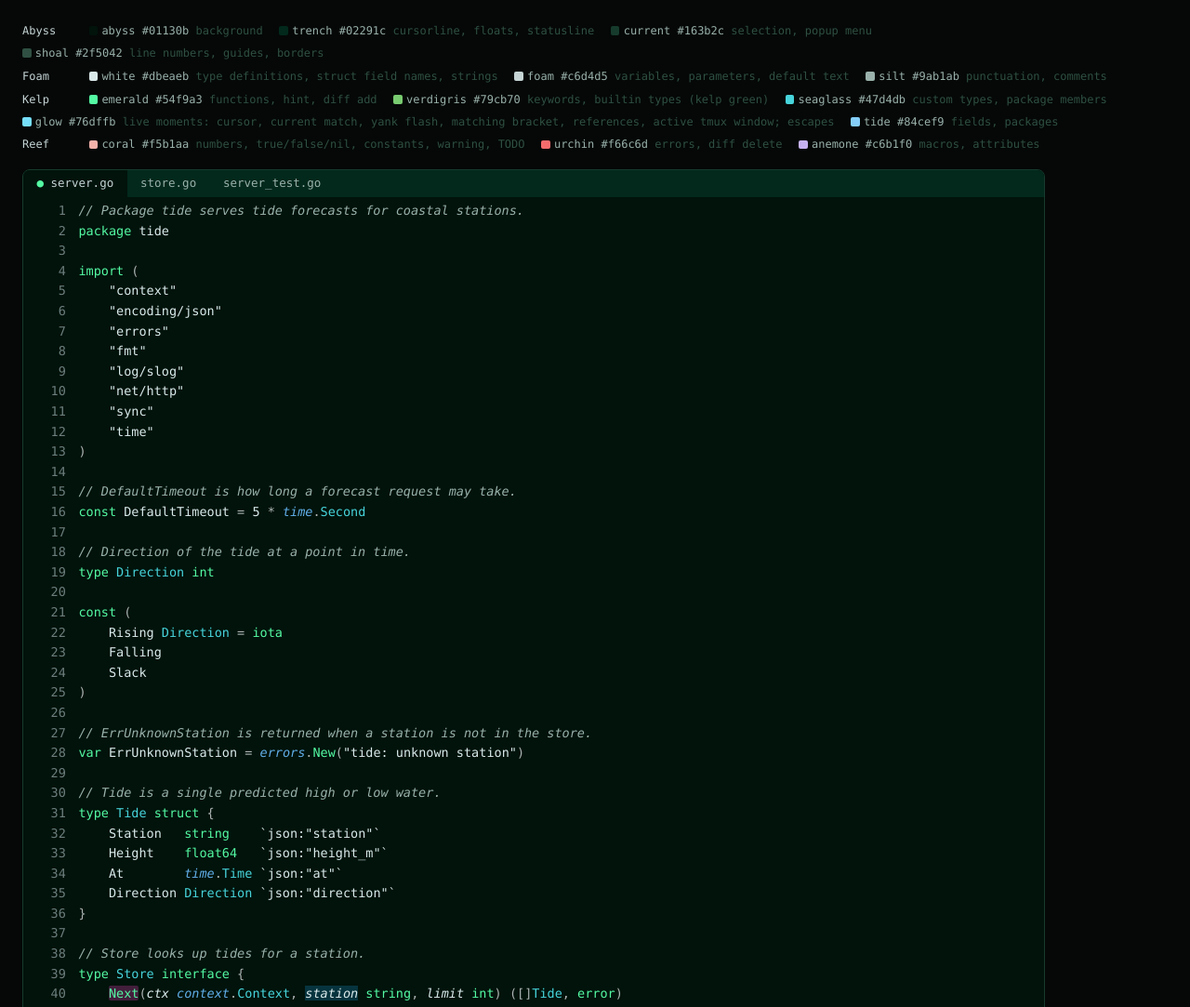
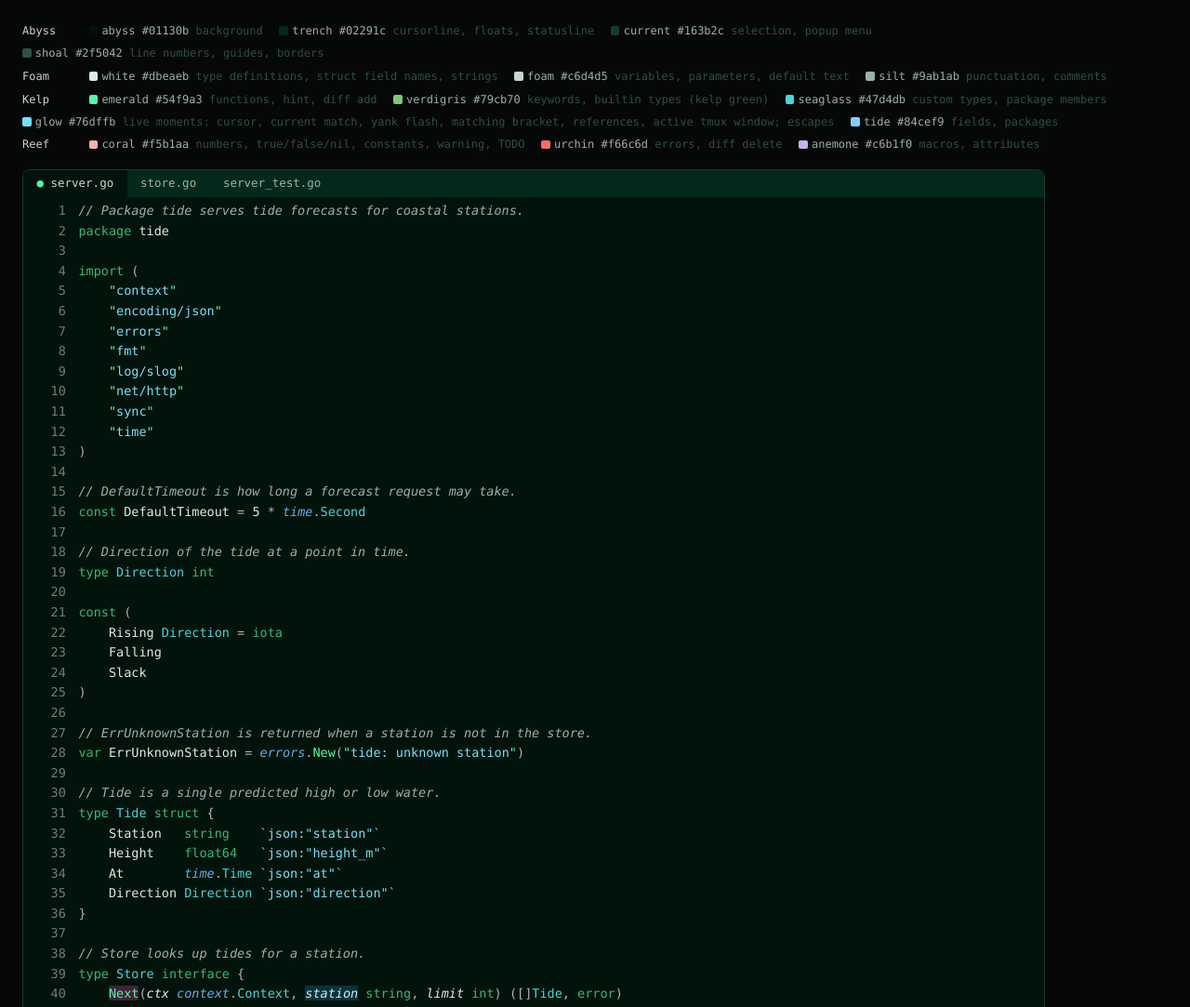
Before and after one commit to emerald-ocean/palette, a plain HTML site: page preview/index.html in a window 1280 px wide. Shown: the top 1083 px of the page at 93% size. Drawn offline with Linux system fonts and the light colour scheme.

Commit message:
chore: record declaration keyword and glow string roles with their neighbour rules

```diff
--- a/pkg/palette/palette.json
+++ b/pkg/palette/palette.json
@@ -58,7 +58,7 @@
       "foam5": {
         "oklch": [0.926, 0.016, 202.2],
         "hex": "#dbeaeb",
-        "use": "variables, parameters, strings, numbers, constants, field names",
+        "use": "variables, parameters, numbers, constants, field names",
         "core": true,
         "contrast": {"min": 60, "max": 92}
       }
@@ -77,12 +77,12 @@
       "emerald3": {
         "oklch": [0.70, 0.150, 156.4],
         "hex": "#35b977",
-        "use": "muted"
+        "use": "declaration keywords, builtin types"
       },
       "emerald4": {
         "oklch": [0.876, 0.182, 156.4],
         "hex": "#54f9a3",
-        "use": "keywords, functions, builtin types, current search match, yank flash",
+        "use": "control-flow keywords, functions, string quotes and escapes, current search match, yank flash",
         "core": true,
         "contrast": {"min": 60}
       },
@@ -258,7 +258,7 @@
       "biolume4": {
         "oklch": [0.85, 0.105, 218],
         "hex": "#76dffb",
-        "use": "glow: cursor",
+        "use": "glow: cursor, strings",
         "core": true,
         "contrast": {"min": 60}
       }
@@ -282,7 +282,10 @@
       ["emerald4", "lagoon4"],
       ["emerald4", "foam3"],
       ["sea4", "foam3"],
-      ["foam5", "foam3"]
+      ["foam5", "foam3"],
+      ["biolume4", "emerald4"],
+      ["emerald3", "foam3"],
+      ["sea5", "foam3"]
     ]
   }
 }
--- a/preview/index.html
+++ b/preview/index.html
@@ -7,7 +7,7 @@
 :root {
   --abyss:#01130b; --trench:#02291c; --current:#163b2c; --shoal:#2f5042;
   --white:#dbeaeb; --foam:#c6d4d5; --silt:#9ab1ab; --punct:#aeb4b4; --var:#dbeaeb; --linenr:#6d7e7d;
-  --emerald:#54f9a3; --fnc:#54f9a3; --kw:#54f9a3; --kwdecl:#54f9a3; --tybuiltin:#54f9a3; --verdigris:#79cb70;
+  --emerald:#54f9a3; --fnc:#54f9a3; --kw:#54f9a3; --kwdecl:#35b977; --tybuiltin:#35b977; --verdigris:#79cb70; --str:#76dffb; --quote:#54f9a3; --esc:#54f9a3;
   --seaglass:#47d4db; --tydef:#47d4db; --pkg:#61aee9; --tide:#84cef9;
   --value:#dbeaeb; --coral:#f5b1aa; --urchin:#f66c6d; --anemone:#c6b1f0;
   --glow:#76dffb; --jelly:#f59ae1; --refbg:#431f3c; --searchbg:#06343e; --incsearch:#54f9a3; --yankbg:#54f9a3;
@@ -67,8 +67,10 @@ body { background:#050807; color:var(--foam); font:13.5px/1.6 "JetBrains Mono","
 .prd { color:var(--white); }
 .md { color:var(--pkg, var(--tide)); }
 .md { font-style:italic; }
-.st { color:var(--white); }
-.esc { color:var(--glow); }
+.st { color:var(--str, var(--white)); }
+.sq { color:var(--quote, inherit); }
+.pu.brp { color:var(--brp, var(--punct)); } .pu.brc { color:var(--brc, var(--punct)); }
+.esc { color:var(--esc, var(--glow)); }
 .nu { color:var(--value, var(--coral)); }
 .cn { color:var(--value, var(--coral)); }
 .cm { color:var(--silt); font-style:italic; }
@@ -90,7 +92,7 @@ body { background:#050807; color:var(--foam); font:13.5px/1.6 "JetBrains Mono","
     <div style="color:var(--silt)">go · utf-8</div><div class="pos" id="pos"></div>
   </div>
   <div class="cmd">/station</div>
-  <div class="moments" style="padding:0 .8rem .3rem">glow shown on: cursor on <b>N</b>ext · current search match · matching ( ) on the cursor line · references to Next (line 40) · yank flash (line 165) · active tmux window · escapes in strings</div>
+  <div class="moments" style="padding:0 .8rem .3rem">glow shown on: cursor on <b>N</b>ext · current search match · matching ( ) on the cursor line · references to Next (line 40) · yank flash (line 165) · active tmux window · strings</div>
   <div class="tmux"><div class="sess">ocean</div><div class="win on">1:nvim*</div><div class="win">2:zsh</div><div class="win">3:logs-</div><div class="grow"></div><div>emerald.local</div><div>Wed 4 Nov 14:32</div></div>
 </div>
 
@@ -407,7 +409,9 @@ const esc = s => s.replace(/&/g, "&amp;").replace(/</g, "&lt;").replace(/>/g, "&
 function render(tok, extra) {
   const v = esc(tok.v);
   if (tok.t === "cm") return `<span class="cm">${v.replace(/\b(TODO|FIXME|NOTE)\b/g, '<span class="todo">$1</span>')}</span>`;
-  if (tok.t === "st") return `<span class="st">${v.replace(/(\\.|%[-+# 0]*\d*(?:\.\d+)?[a-zA-Z%])/g, '<span class="esc">$1</span>')}</span>`;
+  const quotes = s => s.replace(/^(["`'])/, '<span class="sq">$1</span>').replace(/(["`'])$/, '<span class="sq">$1</span>');
+  if (tok.t === "st") return `<span class="st">${quotes(v.replace(/(\\.|%[-+# 0]*\d*(?:\.\d+)?[a-zA-Z%])/g, '<span class="esc">$1</span>'))}</span>`;
+  if (tok.t === "raw") return `<span class="st">${quotes(v)}</span>`;
   const cls = [tok.c || "", extra || ""].join(" ").trim();
   return cls ? `<span class="${cls}">${v}</span>` : v;
 }
@@ -453,7 +457,7 @@ const html = lines.map((code, i) => {
   const rowCls = ["ln", i === cur ? "cur" : "", vis.has(i) ? "vis" : "", i === yank ? "yank" : ""].join(" ");
   return `<div class="${rowCls}"><span class="sign ${sc}">${sg}</span><span class="nr">${i + 1}</span><span class="code">${code || " "}${d}</span></div>`;
 }).join("");
-document.getElementById("buf").innerHTML = html.replace(/(<div class="ln  ?cur[^"]*">[\s\S]*?<span class="fn ref">)Next</, "$1<span class=\"cursor\">N</span>ext<");
+document.getElementById("buf").innerHTML = html.replace(/<span class="pu( match)?">([()\[\]{}])<\/span>/g, (m, mt, ch) => `<span class="pu${mt || ""} ${"{}".includes(ch) ? "brc" : "brp"}">${ch}</span>`).replace(/(<div class="ln  ?cur[^"]*">[\s\S]*?<span class="fn ref">)Next</, "$1<span class=\"cursor\">N</span>ext<");
 document.getElementById("pos").textContent = `${cur + 1}:17  ${Math.round(((cur + 1) / raw.length) * 100)}%`;
 
 const groups = [
@@ -469,6 +473,8 @@ document.getElementById("legend").innerHTML = groups.map(([g, cs]) =>
     `<span title="${use}"><b style="background:var(--${n})"></b>${n} ${css.getPropertyValue("--" + n).trim()} <em>${use}</em></span>`).join("") + `</div>`).join("");
 }
 drawLegend();
+
+
 </script>
 </body>
 </html>
```
